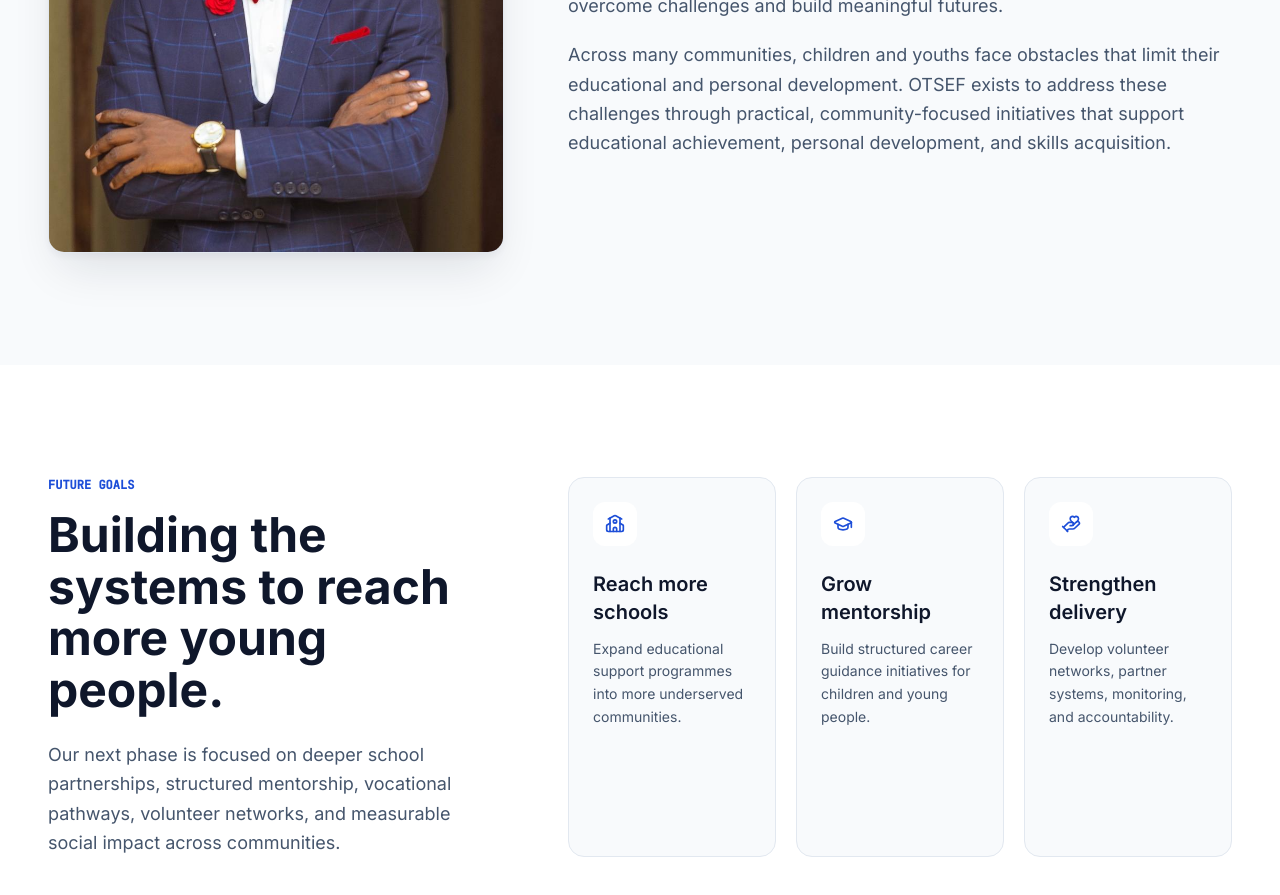
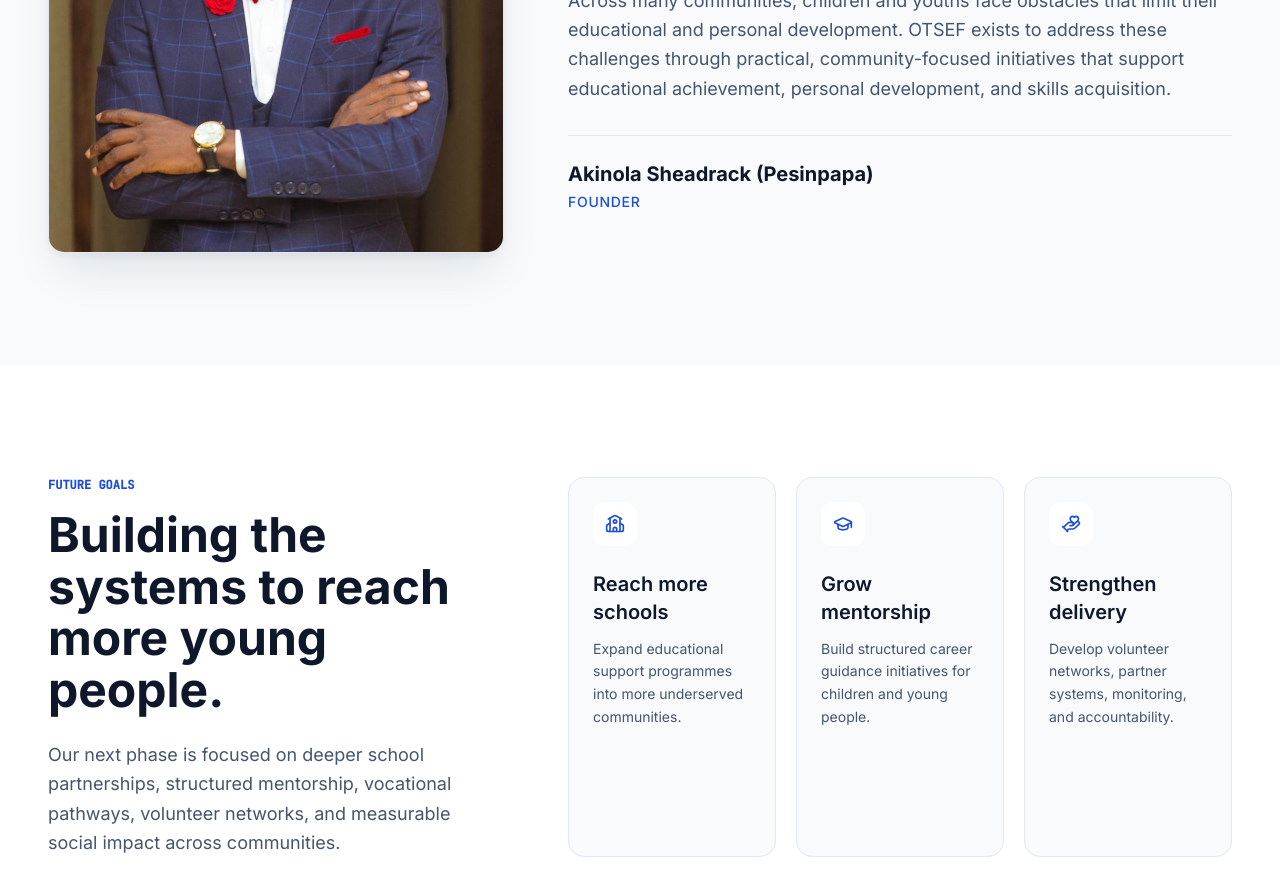
Before and after one commit to CTTech-troy/OTSEF, a React (Vite) app: page /about in a window 1280 px wide. Shown: the part 4080-4975 px from the top of the page. Built offline with nearby package versions, Linux system fonts and the light colour scheme.

Commit message:
new update from troy

```diff
--- a/src/pages/About.tsx
+++ b/src/pages/About.tsx
@@ -369,6 +369,14 @@ export function About() {
                   achievement, personal development, and skills acquisition.
                 </p>
               </div>
+              <div className="mt-8 border-t border-slate-200 pt-6">
+                <p className="text-xl font-bold tracking-normal text-slate-900">
+                  Akinola Sheadrack (Pesinpapa)
+                </p>
+                <p className="mt-1 text-sm font-medium uppercase tracking-wider text-primary-strong">
+                  Founder
+                </p>
+              </div>
             </div>
           </div>
         </div>
```
